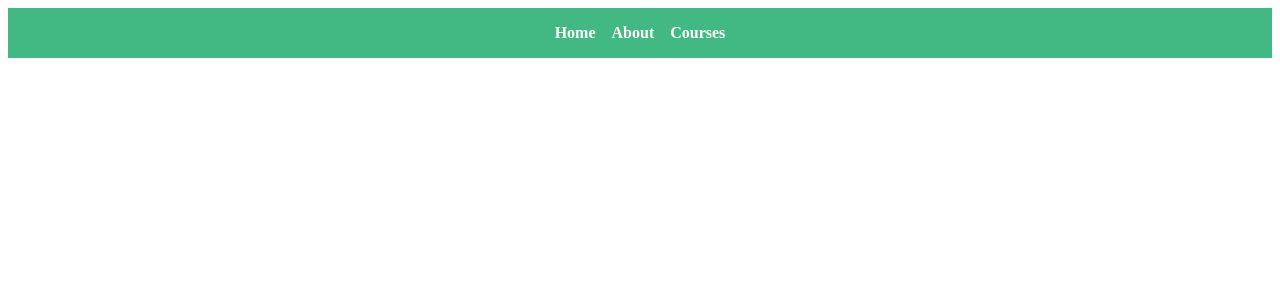
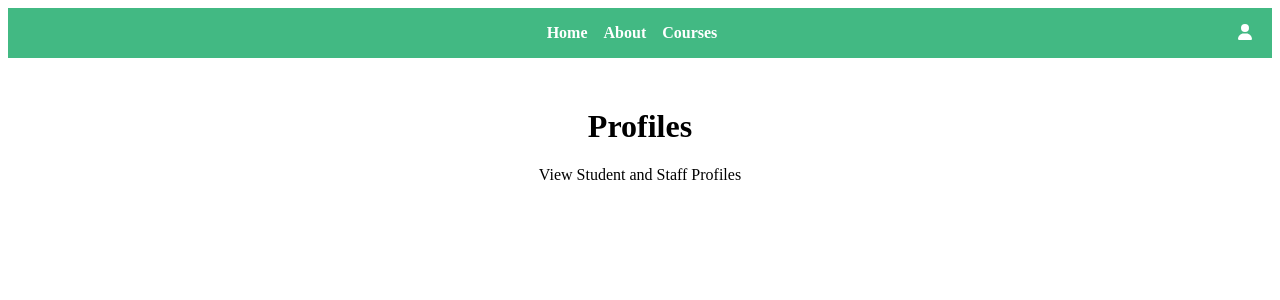
Before and after one commit to neopinp/ClassPeek, a Vue app in the folder frontend/: page /#/profile in a window 1280 px wide. Before the commit this address had no page. Shown: the top 300 px of the page. Built offline with nearby package versions, Linux system fonts and the light colour scheme.

Commit message:
Profile Page

```diff
--- a/frontend/package.json
+++ b/frontend/package.json
@@ -8,6 +8,9 @@
     "lint": "vue-cli-service lint"
   },
   "dependencies": {
+    "@fortawesome/fontawesome-svg-core": "^6.6.0",
+    "@fortawesome/free-solid-svg-icons": "^6.6.0",
+    "@fortawesome/vue-fontawesome": "^3.0.8",
     "vue": "^3.2.13",
     "vue-router": "^4.0.3"
   },
--- a/frontend/src/App.vue
+++ b/frontend/src/App.vue
@@ -11,6 +11,11 @@
         <li>
           <router-link to="/courses">Courses</router-link>
         </li>
+        <li>
+          <router-link to="/profile" id="profileIcon">
+            <font-awesome-icon :icon="faUser"/>
+          </router-link>
+        </li>
       </ul>
     </nav>
     <router-view />
@@ -18,10 +23,20 @@
 </template>
 
 <script lang="ts">
-import { defineComponent } from 'vue';
+import { defineComponent } from "vue";
+import { FontAwesomeIcon } from "@fortawesome/vue-fontawesome";
+import { faUser } from "@fortawesome/free-solid-svg-icons";
 
 export default defineComponent({
-  name: 'App',
+  name: "ProfilePage",
+  components: {
+    FontAwesomeIcon,
+  },
+  setup() {
+    return {
+      faUser,
+    };
+  },
 });
 </script>
 
@@ -29,7 +44,9 @@ export default defineComponent({
 nav {
   background-color: #42b983;
   padding: 1rem;
+  position: relative;
 }
+
 
 nav ul {
   list-style: none;
@@ -49,4 +66,11 @@ nav ul li a {
 nav ul li a.router-link-exact-active {
   text-decoration: underline;
 }
+
+#profileIcon {
+  position: absolute;
+  right: 20px;
+  top: 50%;
+  transform: translateY(-50%)
+}
 </style>
--- /dev/null
+++ b/frontend/src/components/ProfilePage.vue
@@ -0,0 +1,21 @@
+<template>
+    <div class="profilePage">
+      <h1>Profiles</h1>
+      <p>View Student and Staff Profiles</p>
+    </div>
+  </template>
+
+  <script lang="ts">
+  import { defineComponent } from "vue";
+
+  export default defineComponent({
+    name: "ProfilePage",
+  });
+  </script>
+
+  <style scoped>
+  .profilePage {
+    text-align: center;
+    margin-top: 50px;
+  }
+  </style>
--- a/frontend/src/router/index.ts
+++ b/frontend/src/router/index.ts
@@ -2,6 +2,7 @@ import { createRouter, createWebHashHistory, RouteRecordRaw } from 'vue-router'
 import HomePage from '@/components/HomePage.vue'
 import AboutPage from '@/components/AboutPage.vue'
 import CoursesPage from '@/components/CoursesPage.vue'
+import ProfilePage from '@/components/ProfilePage.vue'
 
 const routes: Array<RouteRecordRaw> = [
   {
@@ -18,6 +19,11 @@ const routes: Array<RouteRecordRaw> = [
     path: '/courses',
     name: 'CoursesPage',
     component: CoursesPage
+  },
+  {
+    path: '/profile',
+    name: 'ProfilePage',
+    component: ProfilePage
   }
 ]
 
--- a/package.json
+++ b/package.json
@@ -16,5 +16,8 @@
   },
   "keywords": [],
   "author": "",
-  "license": "ISC"
+  "license": "ISC",
+  "dependencies": {
+    "vue-router": "^4.0.13"
+  }
 }
```
Also changed, not shown: 2 other files (tests, documents, lock files or other folders).
